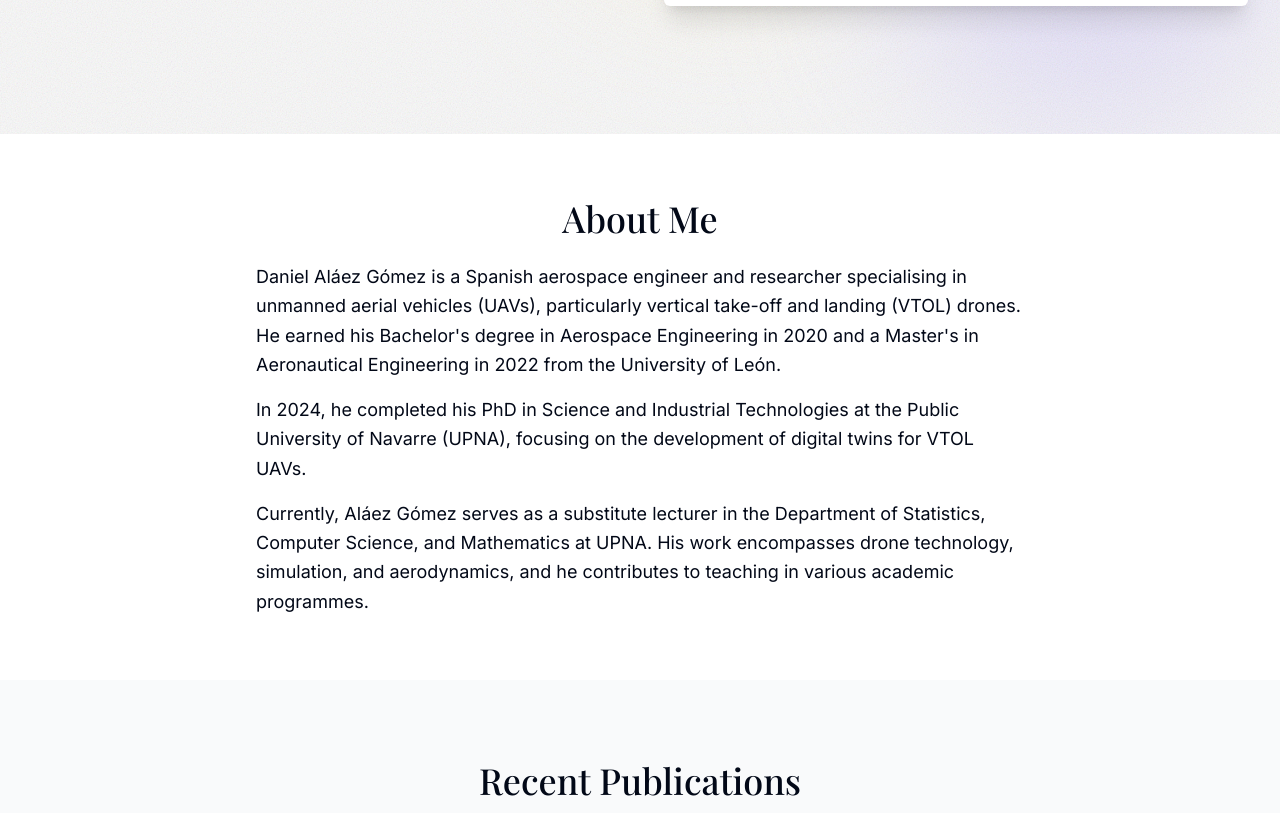
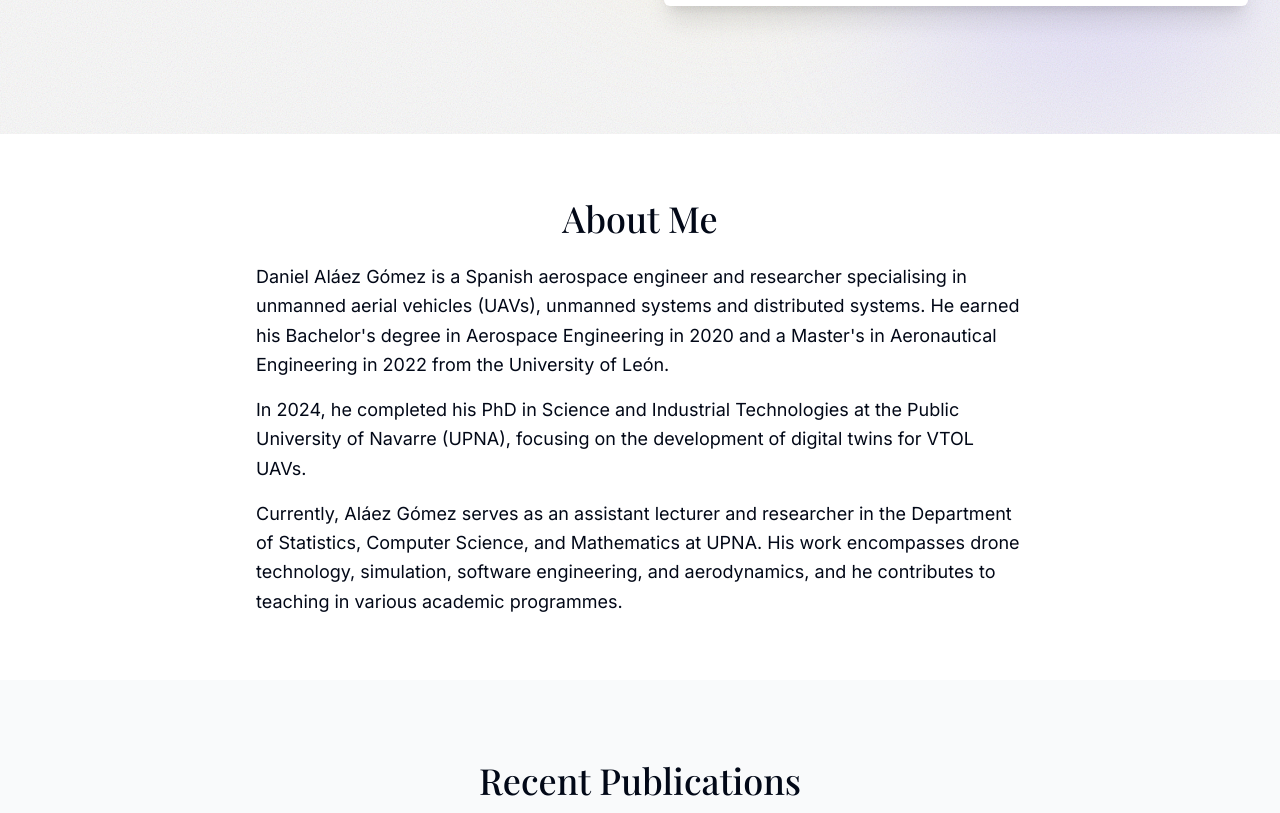
Before and after one commit to danielalaez/danielalaez.github.io, a React (Vite) app: page / in a window 1280 px wide. Shown: the part 594-1407 px from the top of the page. Built offline with nearby package versions, Linux system fonts and the light colour scheme.

Commit message:
Updated homepage text

```diff
--- a/src/pages/Index.tsx
+++ b/src/pages/Index.tsx
@@ -20,8 +20,8 @@ const Index: React.FC = () => {
               <h2 className="font-playfair text-3xl md:text-4xl font-medium mb-6 text-center">About Me</h2>
               <div className="prose mx-auto">
                 <p className="text-lg leading-relaxed mb-4">
-                  Daniel Aláez Gómez is a Spanish aerospace engineer and researcher specialising in unmanned aerial vehicles (UAVs),
-                  particularly vertical take-off and landing (VTOL) drones. He earned his Bachelor's degree in Aerospace Engineering
+                  Daniel Aláez Gómez is a Spanish aerospace engineer and researcher specialising in unmanned aerial vehicles (UAVs), unmanned systems and
+                  distributed systems. He earned his Bachelor's degree in Aerospace Engineering
                   in 2020 and a Master's in Aeronautical Engineering in 2022 from the University of León.
                 </p>
                 <p className="text-lg leading-relaxed mb-4">
@@ -29,8 +29,8 @@ const Index: React.FC = () => {
                   focusing on the development of digital twins for VTOL UAVs.
                 </p>
                 <p className="text-lg leading-relaxed">
-                  Currently, Aláez Gómez serves as a substitute lecturer in the Department of Statistics, Computer Science, and Mathematics at UPNA.
-                  His work encompasses drone technology, simulation, and aerodynamics, and he contributes to teaching in various academic programmes.
+                  Currently, Aláez Gómez serves as an assistant lecturer and researcher in the Department of Statistics, Computer Science, and Mathematics at UPNA.
+                  His work encompasses drone technology, simulation, software engineering, and aerodynamics, and he contributes to teaching in various academic programmes.
                 </p>
               </div>
             </div>
```
